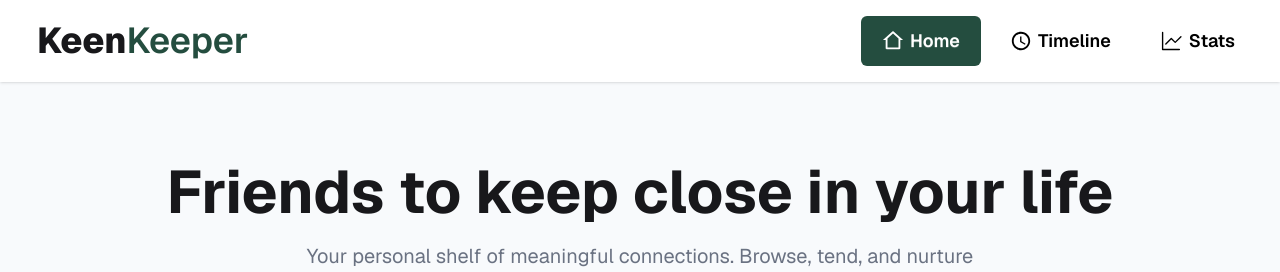
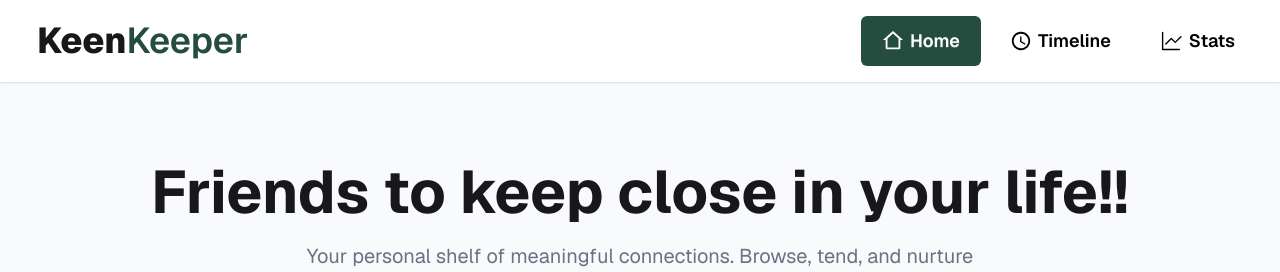
Before and after one commit to Syed-Shabok/PH-B13-A07, a React (Vite) app: page / in a window 1280 px wide. Shown: the top 272 px of the page. Built offline with nearby package versions, Linux system fonts and the light colour scheme.

Commit message:
Testing GitHub Connection with Vercel.

```diff
--- a/src/pages/homepage/HomePage.jsx
+++ b/src/pages/homepage/HomePage.jsx
@@ -13,7 +13,7 @@ const HomePage = () => {
     <div className="container mx-auto px-5">
       <div className="flex flex-col items-center justify-center gap-5  mt-10 md:mt-15 lg:mt-20 mb-10">
         <h1 className=" text-3xl md:text-4xl lg:text-6xl font-bold text-center">
-          Friends to keep close in your life
+          Friends to keep close in your life!!
         </h1>
 
         <p className="md:text-lg lg:text-xl text-center md:w-[80%] xl:w-[55%] text-gray-500">
```
